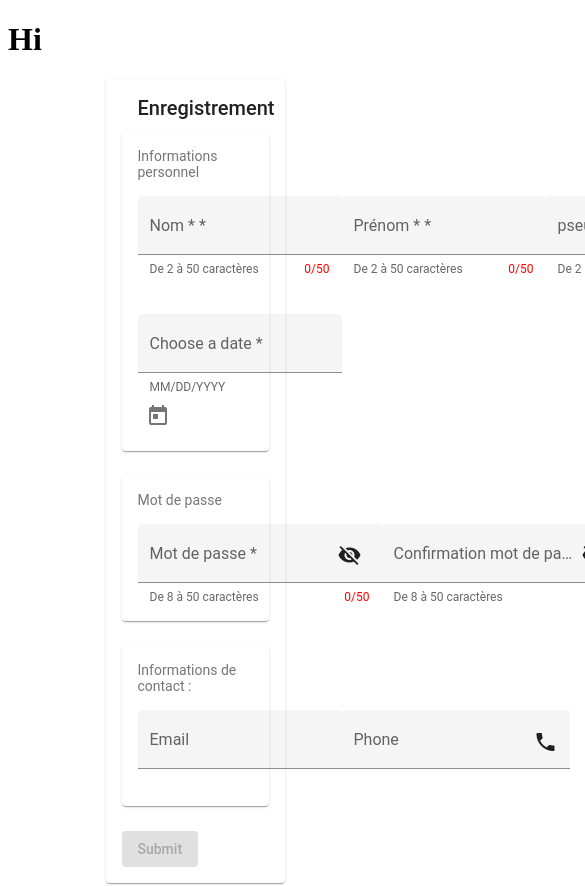
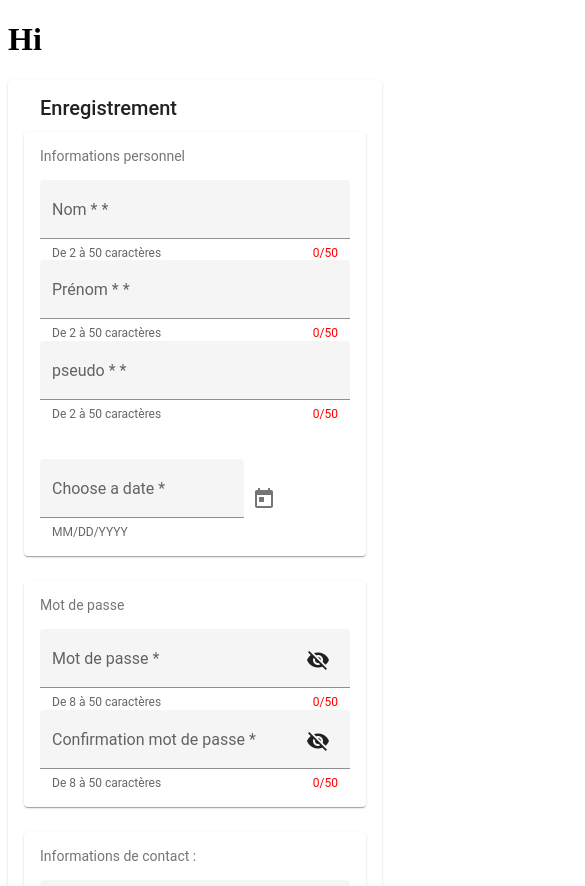
Before and after one commit to NicolasR64/studcloud-front, an Angular app: page /registration in a window 390 px wide. Shown: the top 886 px of the page, 585 px wide, since content can reach past the window. Built offline with nearby package versions, Linux system fonts and the light colour scheme.

Commit message:
change css to enable responsibe design for registration form

```diff
--- a/src/styles.css
+++ b/src/styles.css
@@ -4,8 +4,21 @@
 .form-row{
     display: flex;
     justify-content: space-between;
+
 }
 
 .container{
     padding: 0 25vw;
 }
+
+@media screen and (max-width: 1450px) {
+    .form-row{
+        flex-direction: column;
+    }
+}
+
+@media screen and (max-width: 700px) {
+    .container{
+        padding: 0;
+    }
+}
```
